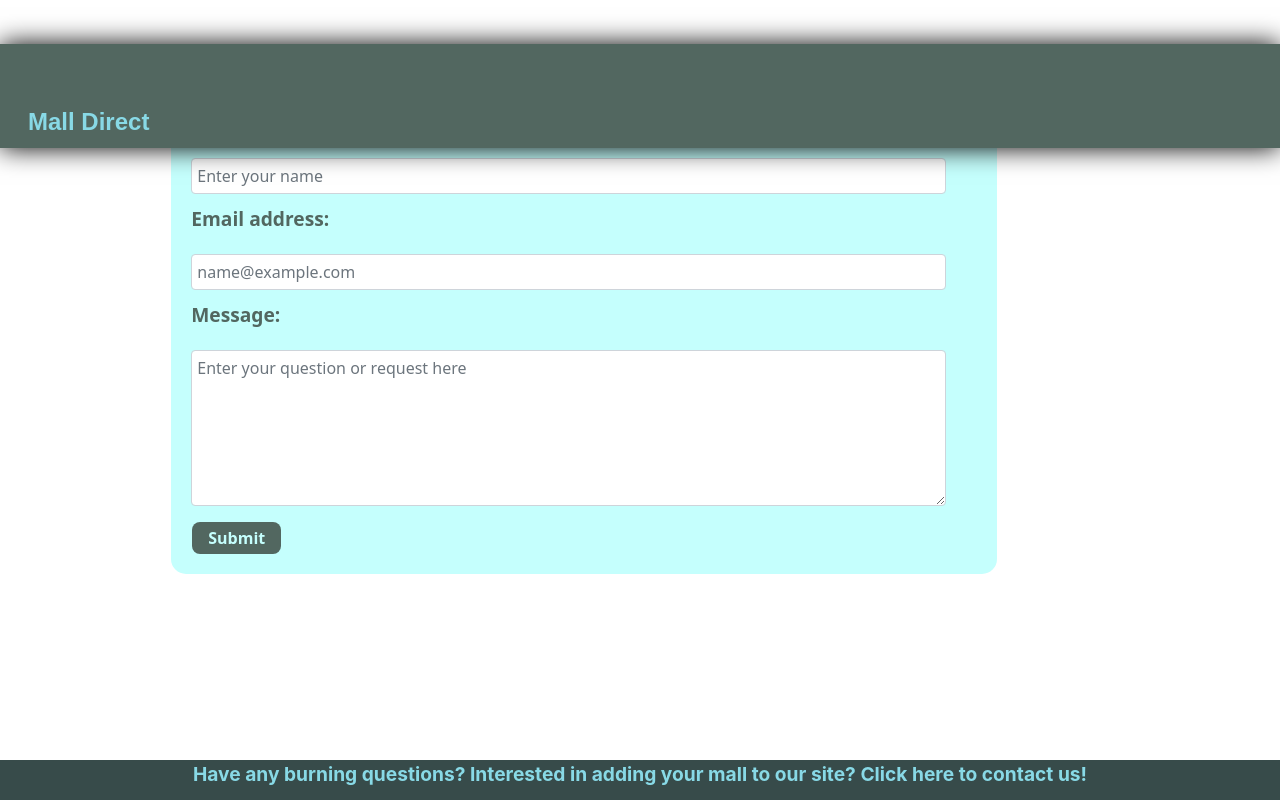
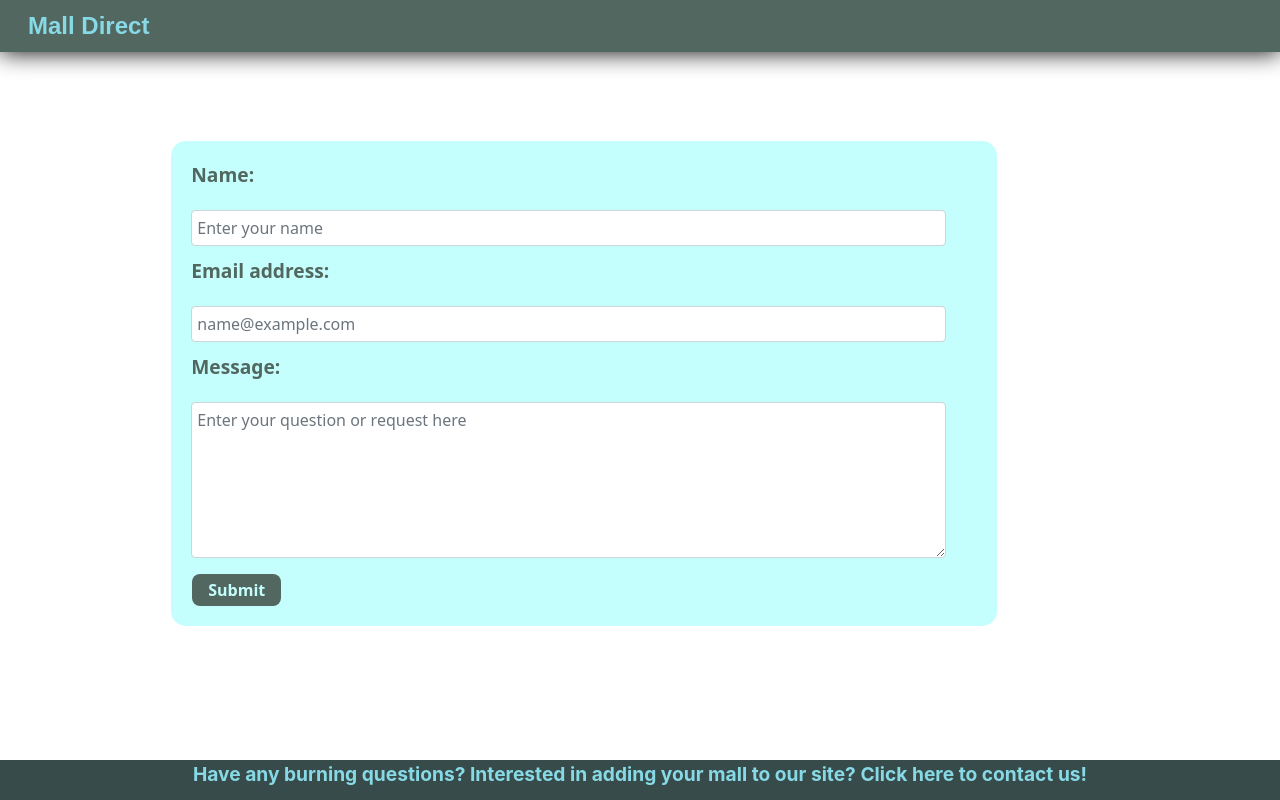
Before and after one commit to knharman/mall-directory, a React (Create React App) app in the folder client/: page /contact in a window 1280 px wide. Built offline with nearby package versions, Linux system fonts and the light colour scheme.

Commit message:
developer styling

```diff
--- a/client/src/components/DeveloperEditStore/style.css
+++ b/client/src/components/DeveloperEditStore/style.css
@@ -11,7 +11,7 @@
 .center2 {
   margin-left: 0%;
   margin-bottom: 5%;
-  margin-top: -5%
+
 
 }
 
--- a/client/src/components/DeveloperMallList/style.css
+++ b/client/src/components/DeveloperMallList/style.css
@@ -79,7 +79,3 @@
     color: var(--developer2);
     outline: solid;
   }
-
-  .marginAdjust{
-    margin-top: 4% !important;
-  }
--- a/client/src/components/DeveloperStoreList/style.css
+++ b/client/src/components/DeveloperStoreList/style.css
@@ -10,7 +10,7 @@
 
 .center {
   margin-left: 11%;
-  padding-top: 2.5%;
+
 }
 
 .store-title{
--- a/client/src/components/NavBar/style.css
+++ b/client/src/components/NavBar/style.css
@@ -25,11 +25,7 @@
     font-weight: bolder;
 }
 
-.sticky {
-    position: fixed;
-    margin-top: -3.5%;
-    padding-top: 4%;
-}
+
 
 @media (max-width: 768px) {
     .margin-none{
```
